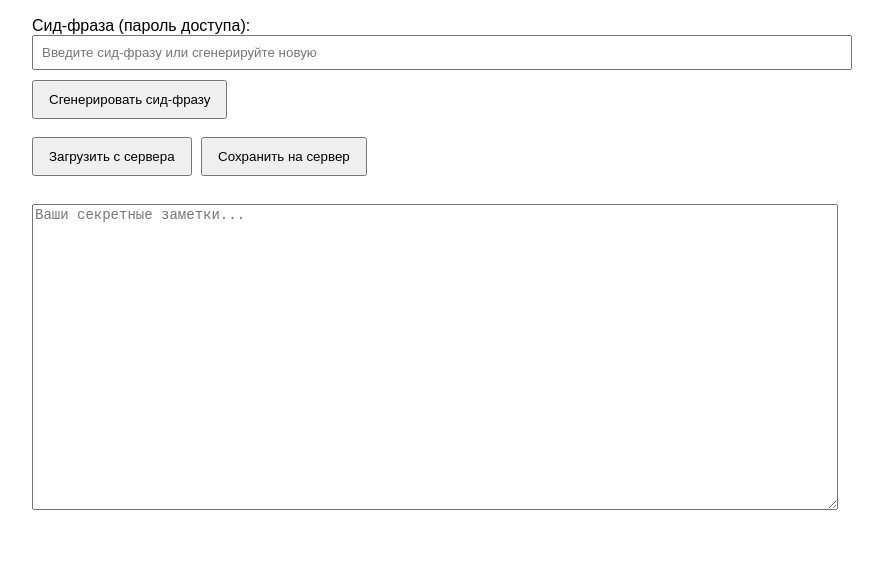
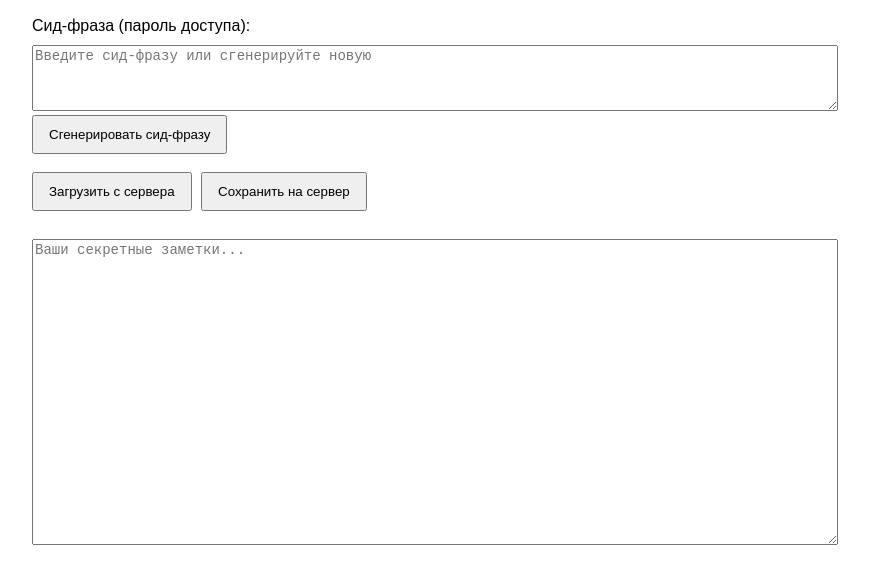
Before and after one commit to Mainkiy1991/secure-notepad, a website: page index.html in a window 1280 px wide. Shown: the part 71-654 px from the top of the page, without its empty margins (208-1091 px from the left). Drawn offline with nearby package versions, Linux system fonts and the light colour scheme.

Commit message:
Change password input to textarea for seed phrase

```diff
--- a/index.html
+++ b/index.html
@@ -15,7 +15,7 @@
   <h2>🔒 Зашифрованный Блокнот</h2>
 
   <label for="seed">Сид-фраза (пароль доступа):</label>
-  <input type="password" id="seed" placeholder="Введите сид-фразу или сгенерируйте новую">
+  <textarea id="seed" placeholder="Введите сид-фразу или сгенерируйте новую" style="height: 60px;"></textarea>
   <button class="btn" onclick="generateSeed()">Сгенерировать сид-фразу</button>
 
   <br><br>
```
